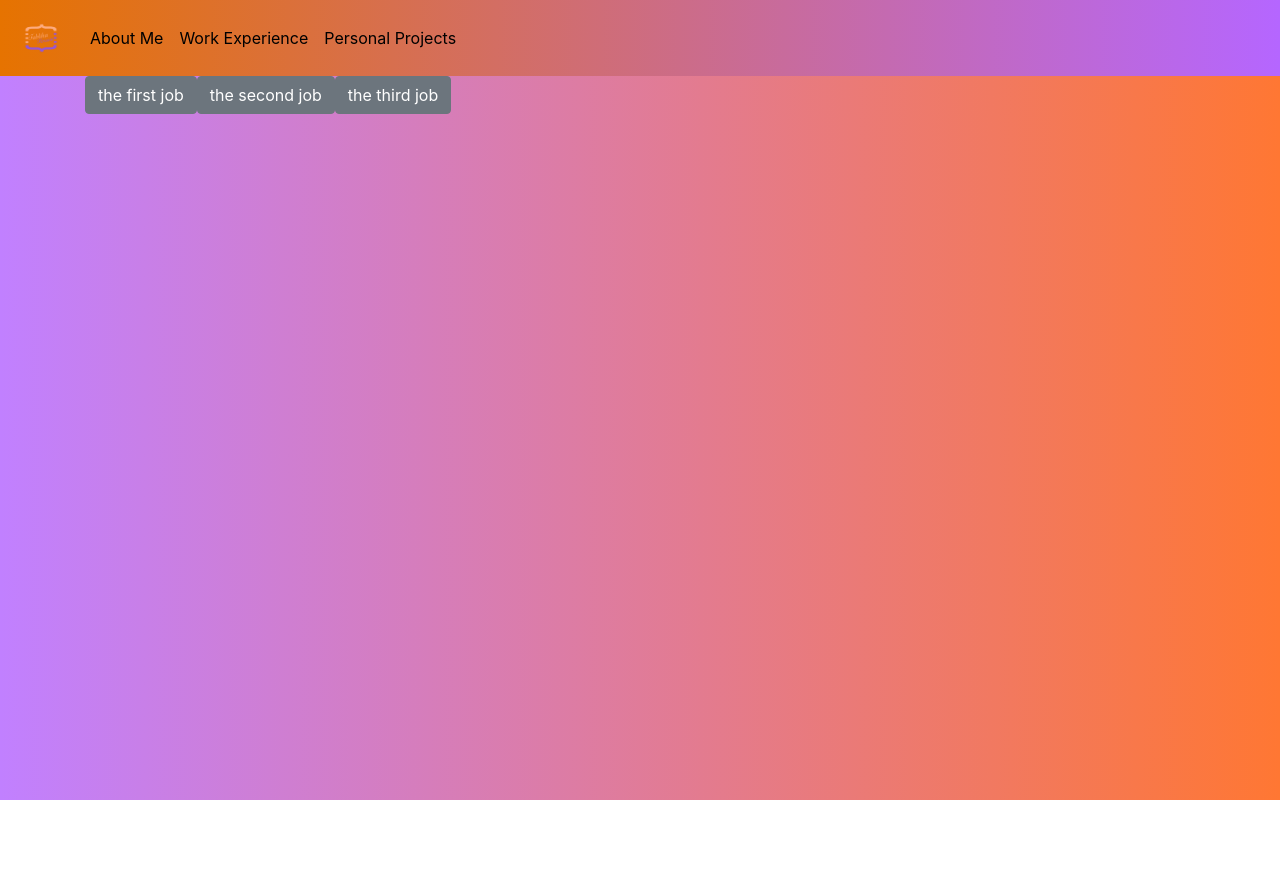
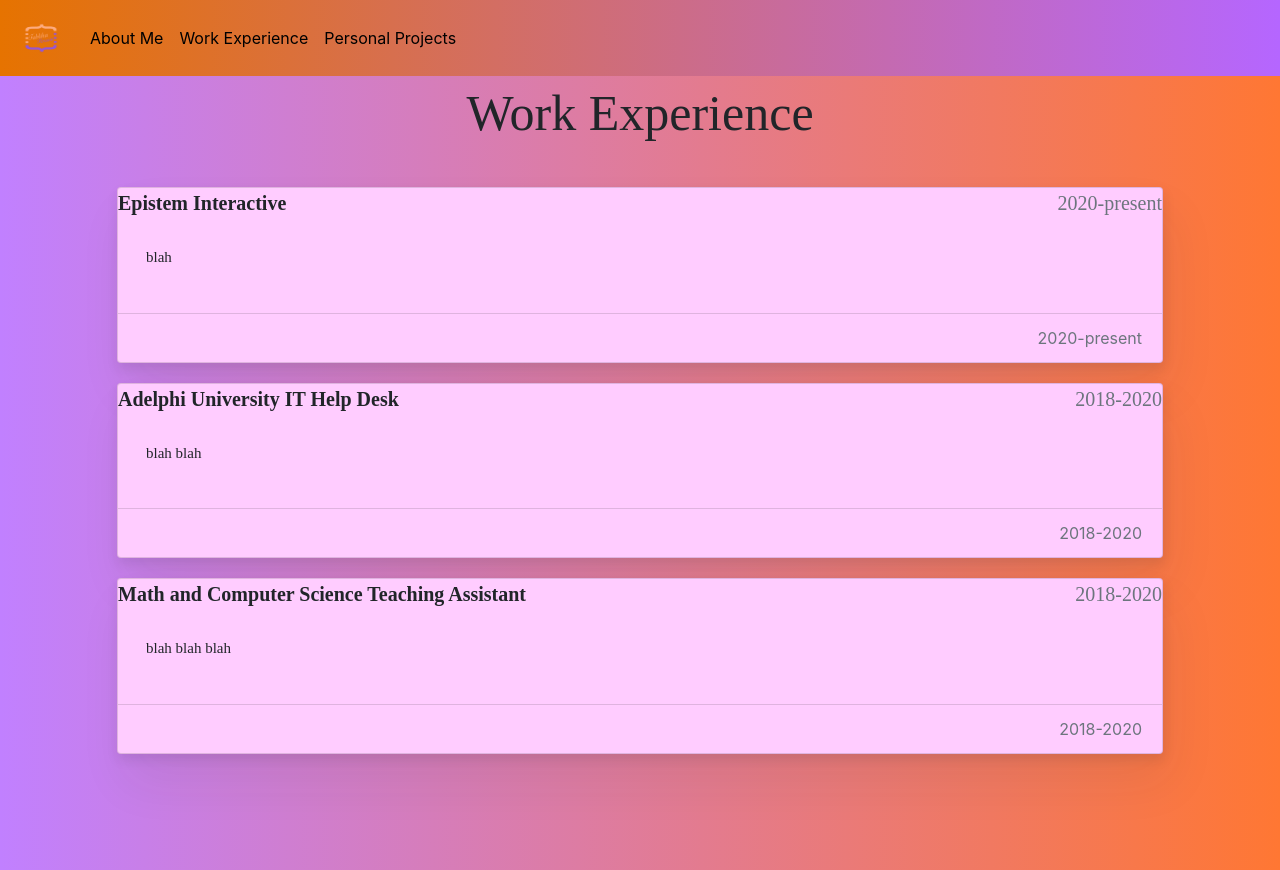
Before and after one commit to FablihaHossain/portfolio, a Next.js app: page /experience in a window 1280 px wide. Before the commit the page ends 800 px from the top, so only its background shows below. Built offline with nearby package versions, Linux system fonts and the light colour scheme; a small style sheet from the web is missing.

Commit message:
updated experience card component and tested it

```diff
--- a/components/ExperienceCard.jsx
+++ b/components/ExperienceCard.jsx
@@ -1,18 +1,74 @@
 import React, { useState } from 'react';
 import styled from '@emotion/styled';
-import { Button, Collapse, Card, CardBody } from 'reactstrap';
+import { Button, Collapse, Card, CardBody, CardTitle, CardFooter, Row } from 'reactstrap';
 
-export default function ExperienceCard({ job, details }) {
+const StyledCard = styled(Card)({
+    marginBottom: '20px',
+    backgroundColor: '#ffccff',
+    boxShadow: '8px 28px 50px rgba(39,44,49,.07), 1px 6px 12px rgba(39,44,49,.10)',
+    transition: 'all .5s ease',
+    '&:hover': {
+        transform: 'translate3D(0, -1px, 0) scale(1.03)',
+        boxShadow: '5px 10px 44px #26004d, -5px -10px 44px #ff8080',
+        transition: 'all .4s ease',
+    }
+});
+
+const WorkTitle = styled(CardTitle)({
+    textAlign: 'left',
+    fontSize: '20px',
+    marginBottom: '0px',
+    fontFamily: 'Newsreader, serif'
+});
+
+const StyledBody = styled(CardBody)({
+
+});
+
+const Description = styled.p({
+    fontSize: '15px',
+    padding: '0.50rem',
+    fontFamily: 'Newsreader, serif'
+});
+
+const StyledFooter = styled(CardFooter)({
+    color: '#6c757d',
+    padding: '0.75rem 1.25rem',
+    backgroundColor: 'transparent',
+    textAlign: 'right'
+});
+
+const TheDurationText = styled.span({
+    color: '#6c757d'
+});
+
+const Header = styled.div({
+    display: 'flex',
+    justifyContent: 'space-between'
+});
+
+export default function ExperienceCard({ job, details, duration }) {
     const [open, setIsOpen] = useState(false);
     const toggle = () => setIsOpen(!open);
     return (
         <>
-            <Button onClick={toggle}> {job} </Button>
-            <Collapse isOpen={open} >
-                <Card>
-                    <CardBody>{details}</CardBody>
-                </Card>
-            </Collapse>
+            {/* <Button onClick={toggle}> {job} </Button>
+            <Collapse isOpen={open} > */}
+            <StyledCard>
+                <WorkTitle>
+                    <Header>
+                        <span><b>{job}</b></span>
+                        <TheDurationText>{duration}</TheDurationText>
+                    </Header>
+                </WorkTitle>
+                <StyledBody>
+                    <Description> {details}</Description>
+                </StyledBody>
+                <StyledFooter>
+                    {duration}
+                </StyledFooter>
+            </StyledCard>
+            {/* </Collapse> */}
         </>
     )
 }
--- a/pages/experience.js
+++ b/pages/experience.js
@@ -1,12 +1,41 @@
 import React from 'react';
+import styled from '@emotion/styled';
+import { Jumbotron } from 'reactstrap';
 import ExperienceCard from '../components/ExperienceCard';
+
+const Header = styled.p({
+    fontFamily: 'Bungee Inline, cursive',
+    fontSize: '50px',
+    textAlign: 'center'
+});
+
+const Jumbo = styled(Jumbotron)({
+    backgroundColor: 'transparent',
+    paddingTop: '20px'
+});
+
 
 export default function Experience() {
     return (
         <>
-            <ExperienceCard job={'the first job'} details={'blah'}></ExperienceCard>
-            <ExperienceCard job={'the second job'} details={'blah blah'}></ExperienceCard>
-            <ExperienceCard job={'the third job'} details={'blah blah blah'}></ExperienceCard>
+            <Header> Work Experience</Header>
+            <Jumbo>
+                <ExperienceCard
+                    job={'Epistem Interactive'}
+                    details={'blah'}
+                    duration={'2020-present'}
+                ></ExperienceCard>
+                <ExperienceCard
+                    job={'Adelphi University IT Help Desk'}
+                    details={'blah blah'}
+                    duration={'2018-2020'}
+                ></ExperienceCard>
+                <ExperienceCard
+                    job={'Math and Computer Science Teaching Assistant'}
+                    details={'blah blah blah'}
+                    duration={'2018-2020'}
+                ></ExperienceCard>
+            </Jumbo>
         </>
     )
 }
```
